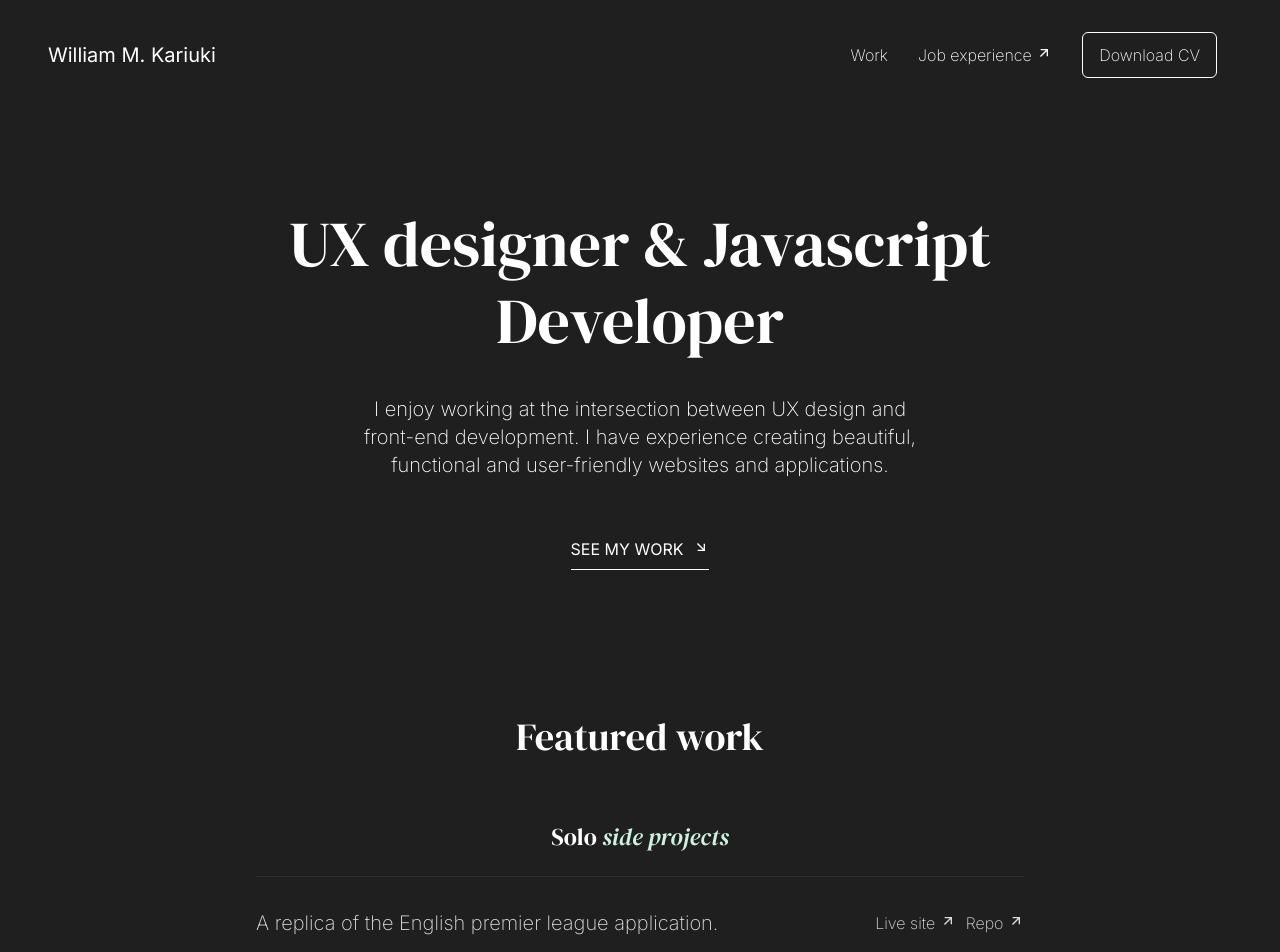
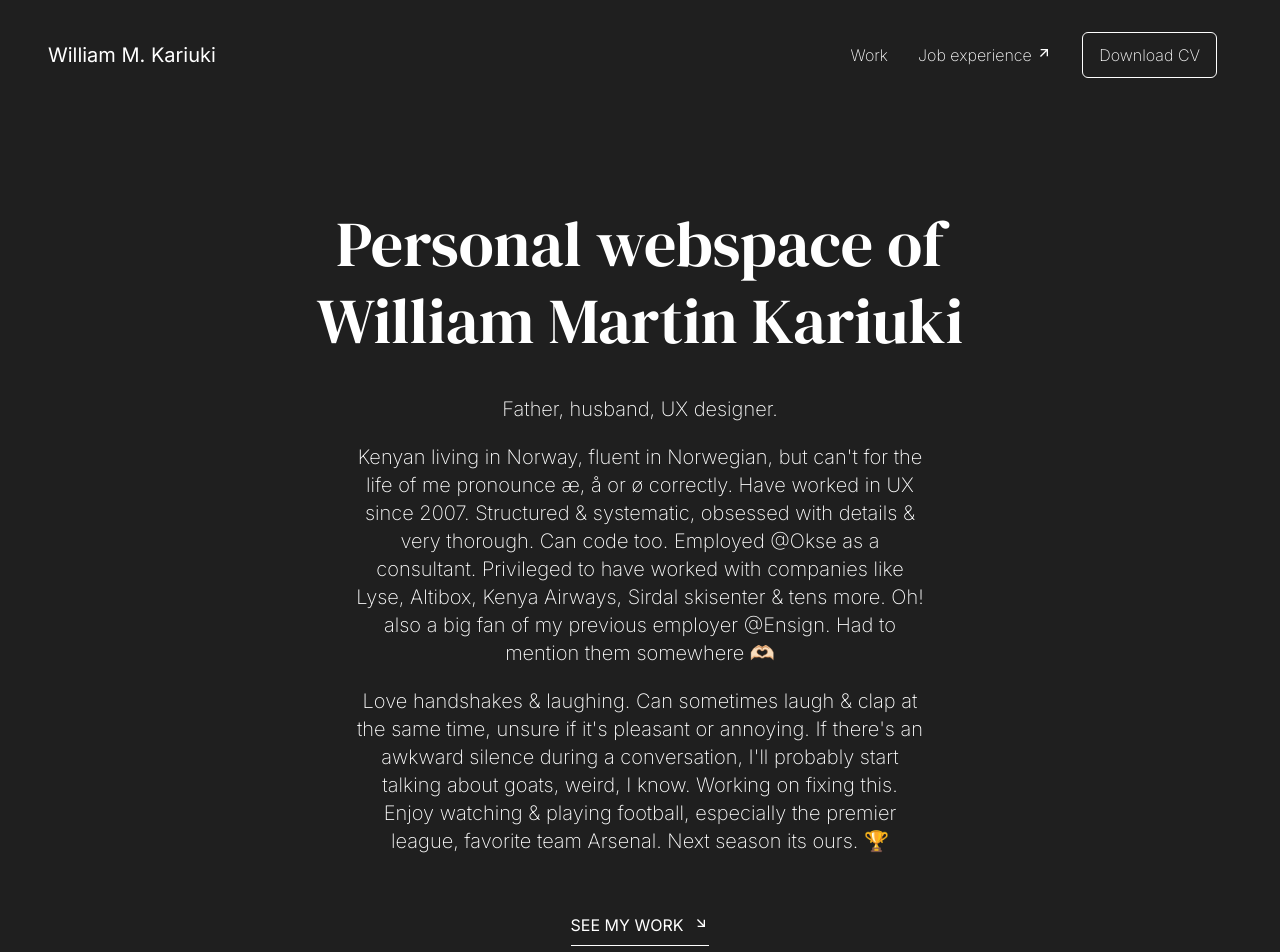
Before and after one commit to martinkariuki7/portfolio, a Next.js app: page / in a window 1280 px wide. Shown: the top 952 px of the page. Built offline with nearby package versions, Linux system fonts and the light colour scheme.

Commit message:
Add new copy

```diff
--- a/src/app/page.tsx
+++ b/src/app/page.tsx
@@ -11,12 +11,25 @@ export default function Home() {
       <Header />
       <main>
         <section className={styles.hero}>
-          <h1>UX designer & Javascript Developer</h1>
+          <h1>Personal webspace of William Martin Kariuki</h1>
           <div className={styles.heroContent}>
+            <p>Father, husband, UX designer.</p>
             <p>
-              I enjoy working at the intersection between UX design and
-              front-end development. I have experience creating beautiful,
-              functional and user-friendly websites and applications.
+              Kenyan living in Norway, fluent in Norwegian, but can&#39;t for
+              the life of me pronounce æ, å or ø correctly. Have worked in UX
+              since 2007. Structured & systematic, obsessed with details & very
+              thorough. Can code too. Employed @Okse as a consultant. Privileged
+              to have worked with companies like Lyse, Altibox, Kenya Airways,
+              Sirdal skisenter & tens more. Oh! also a big fan of my previous
+              employer @Ensign. Had to mention them somewhere 🫶🏻
+            </p>
+            <p>
+              Love handshakes & laughing. Can sometimes laugh & clap at the same
+              time, unsure if it&#39;s pleasant or annoying. If there&#39;s an
+              awkward silence during a conversation, I&#39;ll probably start
+              talking about goats, weird, I know. Working on fixing this. Enjoy
+              watching & playing football, especially the premier league,
+              favorite team Arsenal. Next season its ours. 🏆
             </p>
 
             <Link className={styles.buttonDown} href="#work">
```
